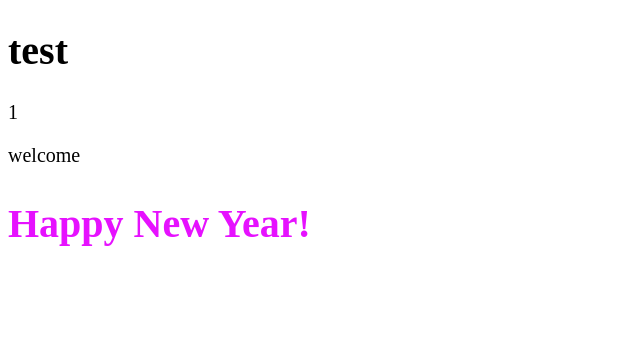
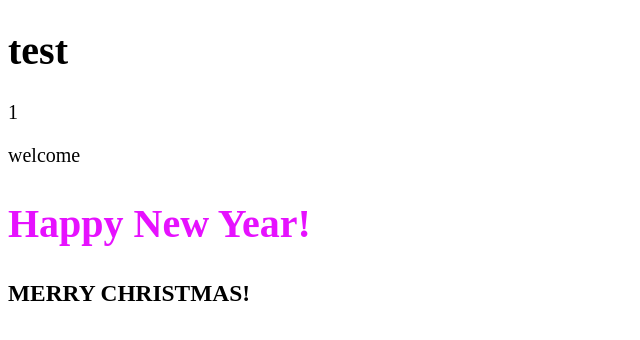
Before and after one commit to Bohdan2903/test-group, a plain HTML site: page index.html in a window 1280 px wide. Shown: the whole page, without its empty margins (0-640 px from the left). Drawn offline with Linux system fonts and the light colour scheme.

Commit message:
add new h3

```diff
--- a/index.html
+++ b/index.html
@@ -13,5 +13,6 @@
 <div>1</div>
 <p>welcome</p>
 <h2>Happy New Year!</h2>
+<h3>MERRY CHRISTMAS!</h3>
 </body>
 </html>
```
